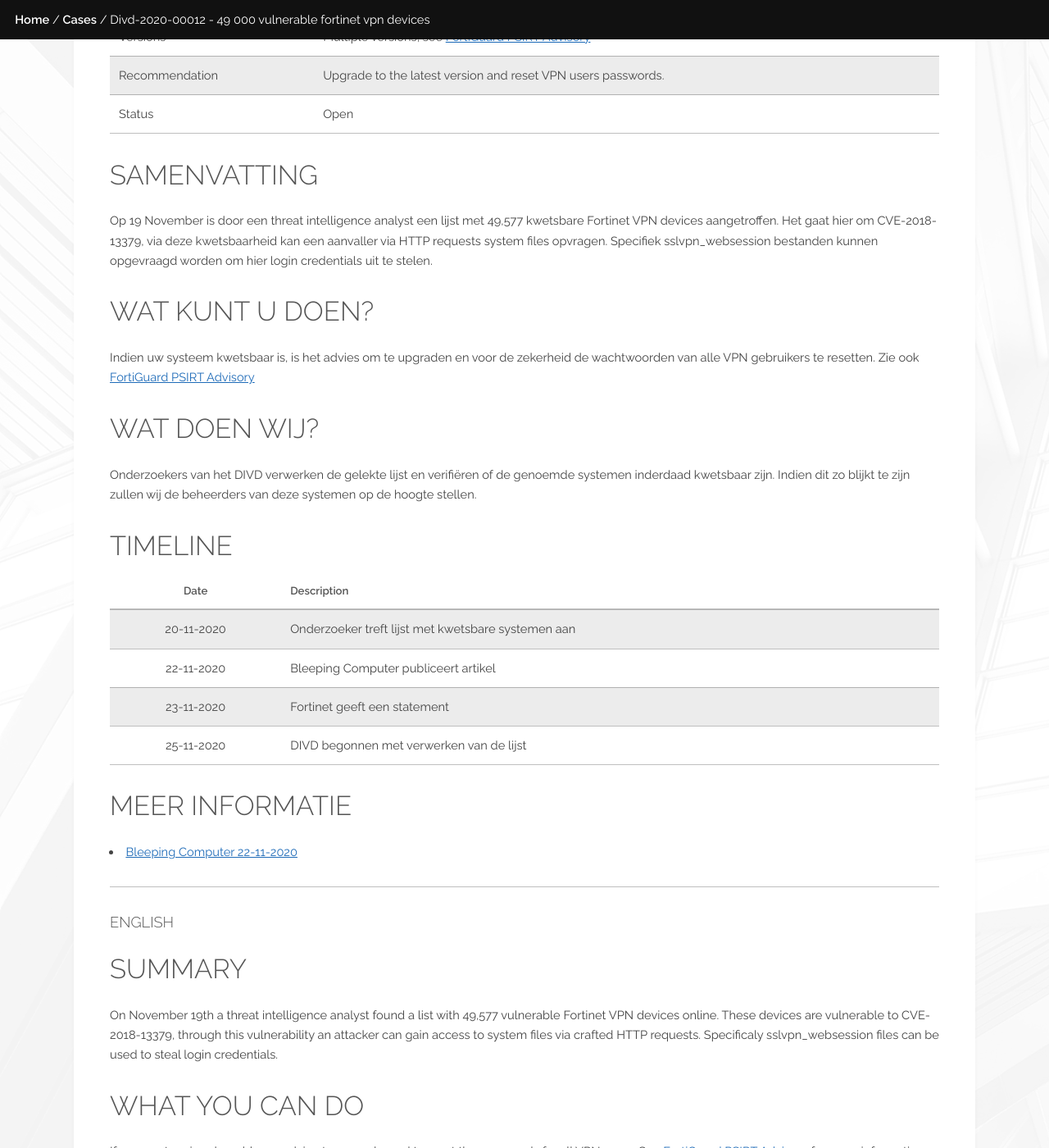
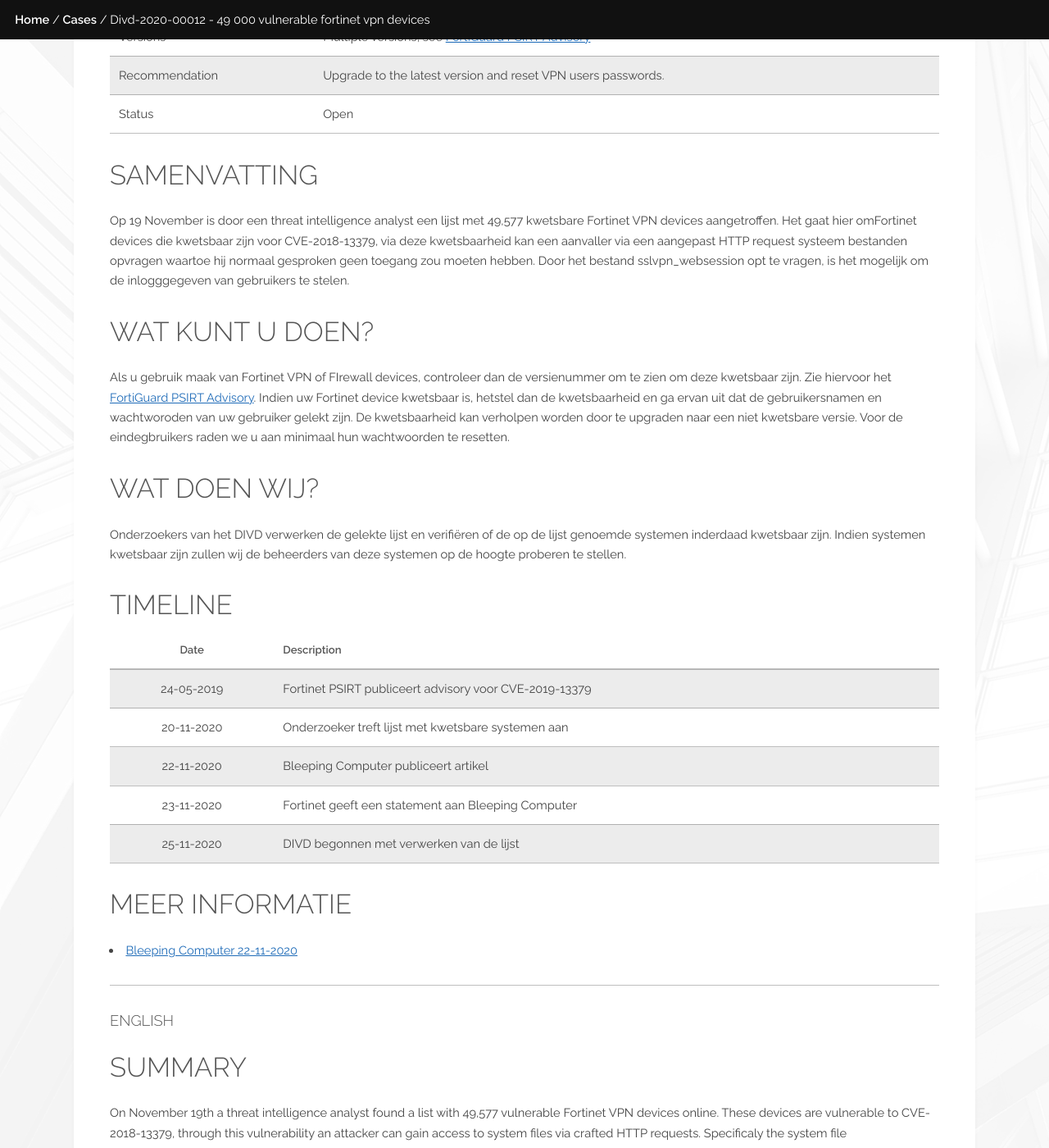
Before and after one commit to DIVD-NL/SecurityMeldpunt, a Jekyll site: the page built from cases/DIVD-2020-00012.md, in a window 1280 px wide and 1400 px high, scrolled down 824 px. Shown: the whole window at 82% size. Built offline with Jekyll 4.4.1, drawn with Linux system fonts in a browser that asks for light colours; some of the changed text lies outside the part shown.

Commit message:
Case updated

```diff
--- a/_layouts/faq.html
+++ b/_layouts/faq.html
@@ -3,7 +3,7 @@
 ---
 <h1>{{ page.title }}</h1>
 
-<small><a href='#english'>English below</a></small>
+<small><a href='{{ page.url }}#english'>English below</a></small>
 
 {{ content }}
 <br>
--- a/cases/DIVD-2020-00012.md
+++ b/cases/DIVD-2020-00012.md
@@ -21,22 +21,24 @@
 | Status | {{ page.status }} |
 
 ## Samenvatting
-Op 19 November is door een threat intelligence analyst een lijst met 49,577 kwetsbare Fortinet VPN devices aangetroffen. Het gaat hier om CVE-2018-13379, via deze kwetsbaarheid kan een aanvaller via HTTP requests system files opvragen. Specifiek sslvpn_websession bestanden kunnen opgevraagd worden om hier login credentials uit te stelen.
-
+Op 19 November is door een threat intelligence analyst een lijst met 49,577 kwetsbare Fortinet VPN devices aangetroffen. Het gaat hier omFortinet devices die kwetsbaar zijn voor CVE-2018-13379, via deze kwetsbaarheid kan een aanvaller via een aangepast HTTP request systeem bestanden opvragen waartoe hij normaal gesproken geen toegang zou moeten hebben. Door het bestand sslvpn_websession opt te vragen, is het mogelijk om de inlogggegeven van gebruikers te stelen.
 
 ## Wat kunt u doen?
-Indien uw systeem kwetsbaar is, is het advies om te upgraden en voor de zekerheid de wachtwoorden van alle VPN gebruikers te resetten. Zie ook [FortiGuard PSIRT Advisory](http://www.fortiguard.com/psirt/FG-IR-18-384)
+Als u gebruik maak van Fortinet VPN of FIrewall devices, controleer dan de versienummer om te zien om deze kwetsbaar zijn. Zie hiervoor het [FortiGuard PSIRT Advisory](http://www.fortiguard.com/psirt/FG-IR-18-384).
+Indien uw Fortinet device kwetsbaar is, hetstel dan de kwetsbaarheid en ga ervan uit dat de gebruikersnamen en wachtworoden van uw gebruiker gelekt zijn.
+De kwetsbaarheid kan verholpen worden door te upgraden naar een niet kwetsbare versie. Voor de eindegbruikers raden we u aan minimaal hun wachtwoorden te resetten.
 
 ## Wat doen wij?
-Onderzoekers van het DIVD verwerken de gelekte lijst en verifiëren of de genoemde systemen inderdaad kwetsbaar zijn. Indien dit zo blijkt te zijn zullen wij de beheerders van deze systemen op de hoogte stellen.
+Onderzoekers van het DIVD verwerken de gelekte lijst en verifiëren of de op de lijst genoemde systemen inderdaad kwetsbaar zijn. Indien systemen kwetsbaar zijn zullen wij de beheerders van deze systemen op de hoogte proberen te stellen.
 
 ## Timeline
 
 | Date  | Description |
 |:-----:|-------------|
+| 24-05-2019 | Fortinet PSIRT publiceert advisory voor CVE-2019-13379 |
 | 20-11-2020 | Onderzoeker treft lijst met kwetsbare systemen aan |
 | 22-11-2020 | Bleeping Computer publiceert artikel |
-| 23-11-2020 | Fortinet geeft een statement |
+| 23-11-2020 | Fortinet geeft een statement aan Bleeping Computer |
 | 25-11-2020 | DIVD begonnen met verwerken van de lijst |
 
 ## Meer informatie
@@ -47,21 +49,21 @@
 ### English
 
 ## Summary
-On November 19th a threat intelligence analyst found a list with 49,577 vulnerable Fortinet VPN devices online. These devices are vulnerable to CVE-2018-13379, through this vulnerability an attacker can gain access to system files via crafted HTTP requests. Specificaly sslvpn_websession files can be used to steal login credentials.
+On November 19th a threat intelligence analyst found a list with 49,577 vulnerable Fortinet VPN devices online. These devices are vulnerable to CVE-2018-13379, through this vulnerability an attacker can gain access to system files via crafted HTTP requests. Specificaly the system file sslvpn_websession can be acccess and used to retreive user login credentials.
 
 ## What you can do
 If your system is vulnerable we advice to upgrade, and to reset the passwords for all VPN users. See [FortiGuard PSIRT Advisory](http://www.fortiguard.com/psirt/FG-IR-18-384) for more information.
 
-## What are we doing
+## What we are doing
 DIVD researchers are processing the list of vulnerable systems to verify if they are indeed vulnerable. If they are we will notify the administrators of these systems.
 
 ## Timeline
 
 | Date  | Description |
 |:-----:|-------------|
-| 20-11-2020 | Researcher comes across list of vulnerable systems |
+| 24-05-2019 | Fortinet PSIRT publishes advisory for CVE-2019-13379 || 20-11-2020 | Researcher comes across list of vulnerable systems |
 | 22-11-2020 | Bleeping Computer publishes article |
-| 23-11-2020 | Fortinet issues a statement |
+| 23-11-2020 | Fortinet issues a statement to Bleeping Computer |
 | 25-11-2020 | DIVD started processing the list |
 
 ## More information
```
